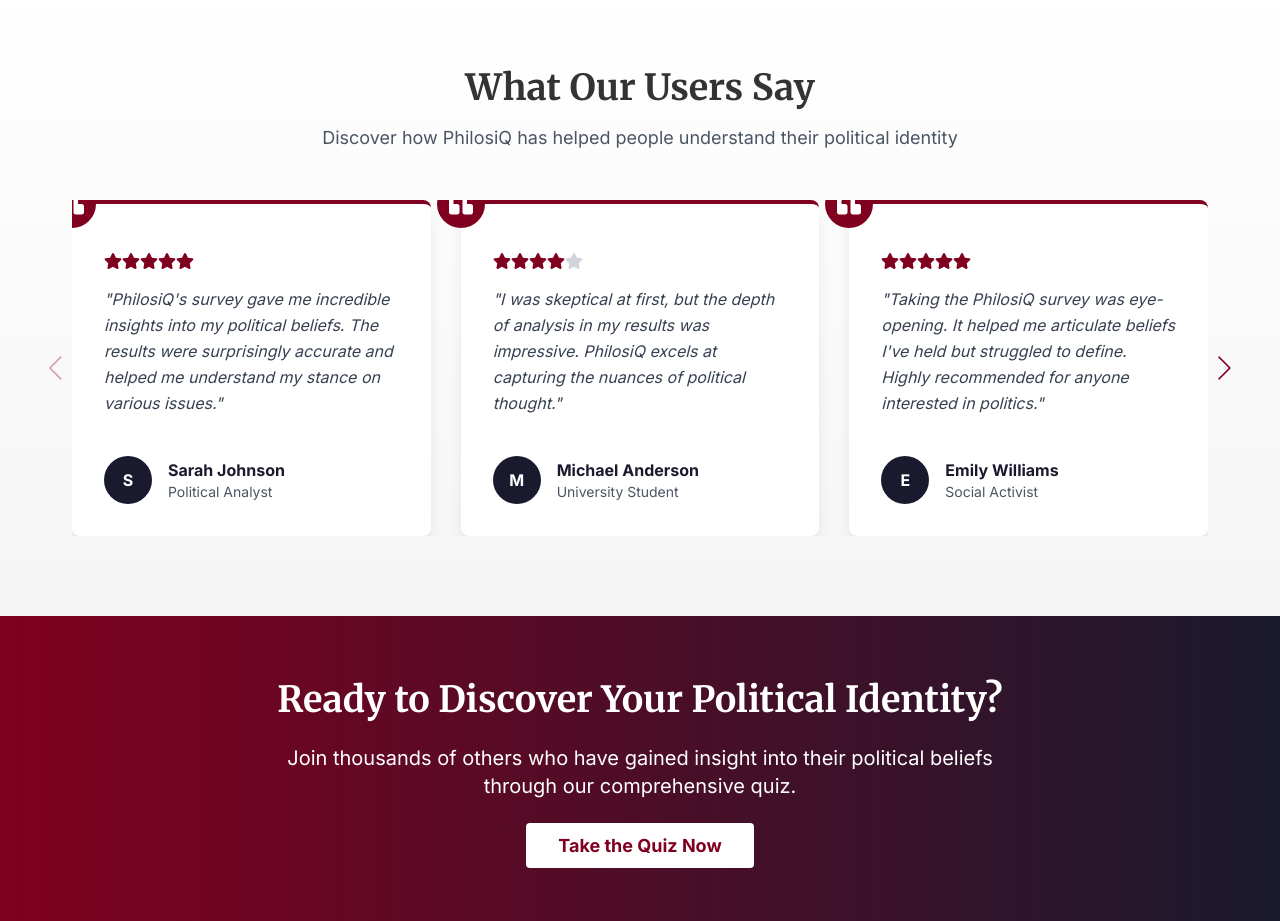
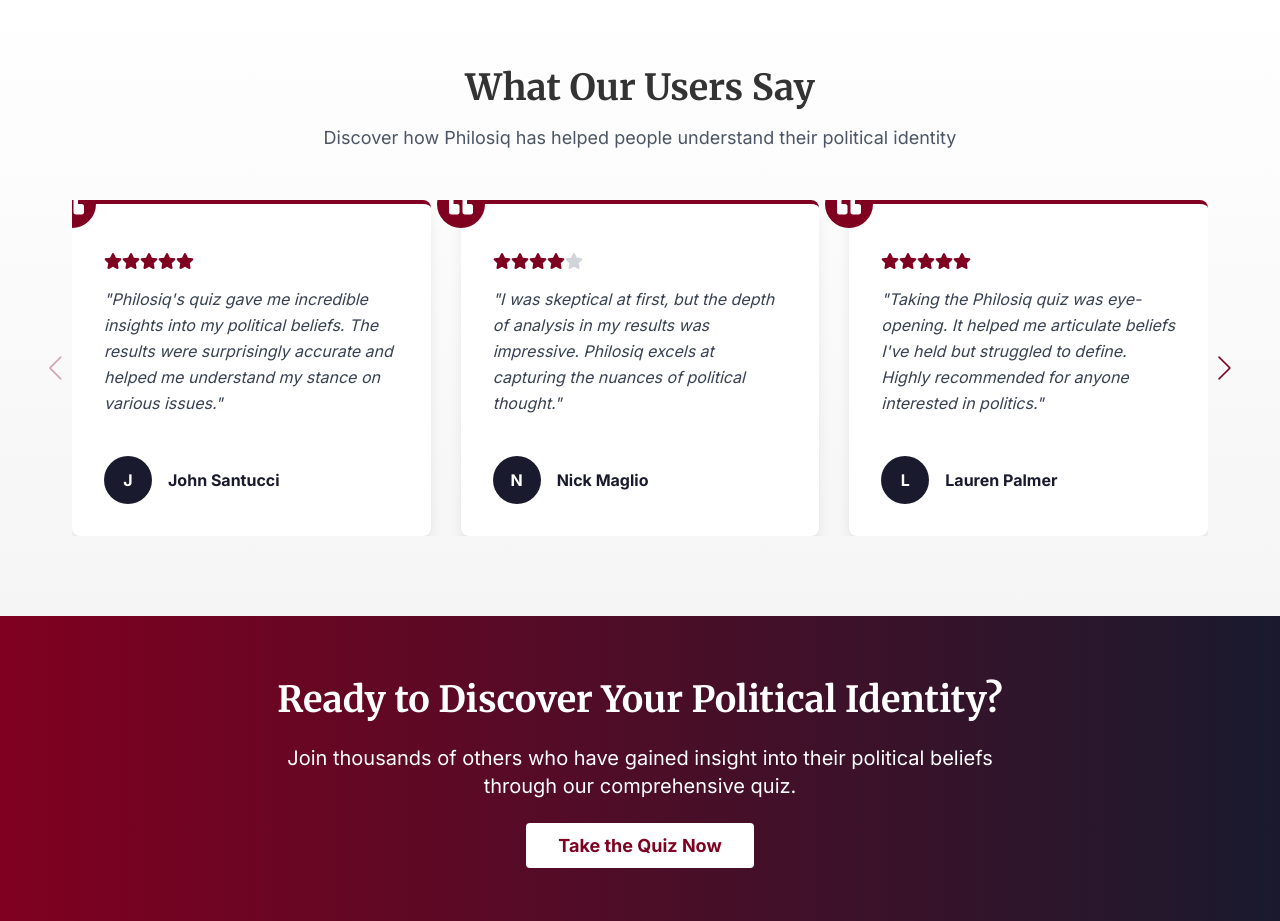
Before and after one commit to uzair-shakeel/philosiq, a Next.js app: page / in a window 1280 px wide. Shown: the part 4000-4921 px from the top of the page. Built offline with nearby package versions, Linux system fonts and the light colour scheme; no server answers.

Commit message:
Update Testimonials.jsx

```diff
--- a/src/components/Testimonials.jsx
+++ b/src/components/Testimonials.jsx
@@ -8,37 +8,37 @@
 export default function Testimonials() {
   const testimonialsData = [
     {
-      name: "Sarah Johnson",
-      role: "Political Analyst",
-      text: "PhilosiQ's survey gave me incredible insights into my political beliefs. The results were surprisingly accurate and helped me understand my stance on various issues.",
+      name: "John Santucci",
+      role: " ",
+      text: "Philosiq's quiz gave me incredible insights into my political beliefs. The results were surprisingly accurate and helped me understand my stance on various issues.",
       stars: 5,
       avatar: "/images/testimonial-1.jpg",
     },
     {
-      name: "Michael Anderson",
-      role: "University Student",
-      text: "I was skeptical at first, but the depth of analysis in my results was impressive. PhilosiQ excels at capturing the nuances of political thought.",
+      name: "Nick Maglio",
+      role: " ",
+      text: "I was skeptical at first, but the depth of analysis in my results was impressive. Philosiq excels at capturing the nuances of political thought.",
       stars: 4,
       avatar: "/images/testimonial-2.jpg",
     },
     {
-      name: "Emily Williams",
-      role: "Social Activist",
-      text: "Taking the PhilosiQ survey was eye-opening. It helped me articulate beliefs I've held but struggled to define. Highly recommended for anyone interested in politics.",
+      name: "Lauren Palmer",
+      role: " ",
+      text: "Taking the Philosiq quiz was eye-opening. It helped me articulate beliefs I've held but struggled to define. Highly recommended for anyone interested in politics.",
       stars: 5,
       avatar: "/images/testimonial-3.jpg",
     },
     {
-      name: "John Doe",
-      role: "Educator",
+      name: "Matthew Henderson",
+      role: " ",
       text: "The quiz was thought-provoking and made me reconsider some of my positions. The archetype I received accurately reflected my political outlook.",
-      stars: 4,
+      stars: 5,
       avatar: "/images/testimonial-4.jpg",
     },
     {
-      name: "Jane Smith",
-      role: "Policy Researcher",
-      text: "PhilosiQ offers a comprehensive analysis that goes beyond the typical left-right spectrum. I learned a lot about the complexity of political ideology.",
+      name: "Ziggy McFarelene",
+      role: " ",
+      text: "Philosi1 offers a comprehensive analysis that goes beyond the typical left-right spectrum. I learned a lot about the complexity of political ideology.",
       stars: 5,
       avatar: "/images/testimonial-5.jpg",
     },
@@ -50,7 +50,7 @@
         <div className="text-center mb-12">
           <h2 className="text-3xl md:text-4xl font-bold mb-4">What Our Users Say</h2>
           <p className="text-lg text-gray-600 max-w-3xl mx-auto">
-            Discover how PhilosiQ has helped people understand their political identity
+            Discover how Philosiq has helped people understand their political identity
           </p>
         </div>
 
```
